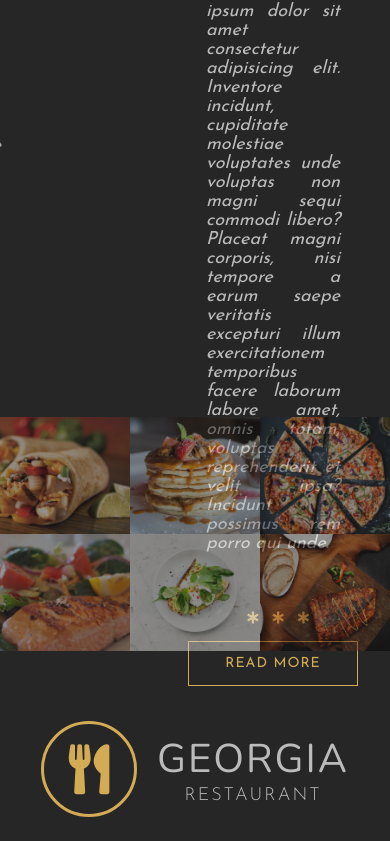
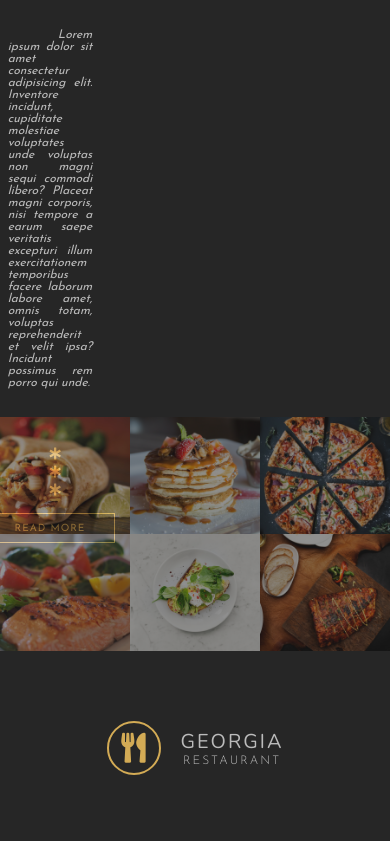
Before and after one commit to Rain-kanyini/udemy-resturant-georgia, a website: page index.html in a window 390 px wide. Shown: the part 1018-1859 px from the top of the page. Drawn offline with nearby package versions, Linux system fonts and the light colour scheme.

Commit message:
Project Responsive Part 2

```diff
--- a/css/main.css
+++ b/css/main.css
@@ -95,6 +95,9 @@
     top: 15%;
     left: 50%;
     transform: translate(-50%, -50%); }
+    @media (max-width: 500px) {
+      .header .brand {
+        @in; } }
   .header-banner {
     text-align: center;
     position: absolute;
@@ -116,6 +119,9 @@
     @media (max-width: 1300px) {
       .about-us-left {
         left: -150px; } }
+    @media (max-width: 800px) {
+      .about-us-left {
+        display: none; } }
     .about-us-left img {
       width: 100%;
       opacity: .7; }
@@ -129,6 +135,9 @@
     @media (max-width: 1300px) {
       .about-us-right {
         padding: 0 50px; } }
+    @media (max-width: 800px) {
+      .about-us-right {
+        width: 100px; } }
     .about-us-right .stars {
       margin: 30px 0; }
       @media (max-width: 1000px) {
@@ -155,6 +164,9 @@
       @media (max-width: 1000px) {
         .about-us-right .description {
           margin: 40px 0; } }
+      @media (max-width: 500px) {
+        .about-us-right .description {
+          font-size: 12px; } }
 
 .gallery .cards-wrapper {
   display: flex;
@@ -194,6 +206,11 @@
     font-weight: 300;
     letter-spacing: 2px;
     text-transform: capitalize; }
+  @media (max-width: 800px) {
+    .footer {
+      width: 70%;
+      margin: auto;
+      text-align: center; } }
 
 .hamburger-menu {
   width: 40px;
@@ -202,6 +219,14 @@
   top: 10%;
   right: 5%;
   z-index: 300; }
+  @media (max-width: 800px) {
+    .hamburger-menu {
+      width: 40px;
+      height: 35px; } }
+  @media (max-width: 500px) {
+    .hamburger-menu {
+      width: 25px;
+      height: 25px; } }
   .hamburger-menu .menu {
     display: flex;
     flex-direction: column;
@@ -214,6 +239,12 @@
       background-color: #d3ab55;
       transform-origin: right;
       transition: all .5s .5s; }
+      @media (max-width: 800px) {
+        .hamburger-menu .menu-line {
+          height: 3px; } }
+      @media (max-width: 500px) {
+        .hamburger-menu .menu-line {
+          height: 2px; } }
 
 .logo {
   font-size: 70px;
@@ -232,6 +263,12 @@
       font-size: 50px;
       width: 90px;
       height: 90px; } }
+  @media (max-width: 500px) {
+    .logo {
+      height: 50px;
+      width: 50px;
+      font-size: 30px;
+      border-width: 2px; } }
 
 .main-name {
   font-family: "Nunito", sans-serif;
@@ -243,6 +280,10 @@
   @media (max-width: 1000px) {
     .main-name {
       font-size: 40px; } }
+  @media (max-width: 500px) {
+    .main-name {
+      font-size: 20px;
+      text-align: center; } }
 
 .sub-name {
   font-family: "Josefin Sans", sans-serif;
@@ -252,6 +293,10 @@
   font-weight: 300;
   letter-spacing: 2px;
   text-transform: uppercase; }
+  @media (max-width: 500px) {
+    .sub-name {
+      font-size: 12px;
+      text-align: center; } }
 
 .main-heading {
   font-family: "Dancing Script", cursive;
@@ -265,6 +310,10 @@
   @media (max-width: 1000px) {
     .main-heading {
       font-size: 60px; } }
+  @media (max-width: 500px) {
+    .main-heading {
+      font-size: 40px;
+      margin-bottom: 20px; } }
 
 .sub-heading {
   font-family: "Josefin Sans", sans-serif;
@@ -284,6 +333,10 @@
   @media (max-width: 1000px) {
     .sub-heading {
       font-size: 30px; } }
+  @media (max-width: 500px) {
+    .sub-heading {
+      font-size: 20px;
+      margin-bottom: 10px; } }
 
 .main-btn {
   width: 170px;
@@ -301,6 +354,16 @@
   .main-btn:hover {
     background-color: #d3ab55;
     color: #262626; }
+  @media (max-width: 800px) {
+    .main-btn {
+      width: 40px;
+      height: 35px;
+      font-size: 12px; } }
+  @media (max-width: 500px) {
+    .main-btn {
+      width: 130px;
+      height: 30px;
+      font-size: 10px; } }
 
 .card {
   width: 33.3333%;
@@ -330,6 +393,9 @@
       @media (max-width: 900px) {
         .card-overlay-heading {
           font-size: 20px; } }
+      @media (max-width: 650px) {
+        .card-overlay-heading {
+          font-size: 25px; } }
     .card-overlay-paragraph {
       font-family: "Josefin Sans", sans-serif;
       font-size: 30px;
@@ -337,6 +403,12 @@
       font-weight: 300;
       letter-spacing: 2px;
       text-transform: capitalize; }
+      @media (max-width: 900px) {
+        .card-overlay-paragraph {
+          font-size: 20px; } }
+      @media (max-width: 650px) {
+        .card-overlay-paragraph {
+          font-size: 15px; } }
     .card-overlay-btn {
       width: 150px;
       height: 40px;
@@ -356,6 +428,11 @@
           font-size: 12px;
           width: 130px;
           height: 30px; } }
+      @media (max-width: 650px) {
+        .card-overlay-btn {
+          font-size: 10px;
+          width: 100px;
+          height: 30px; } }
   .card-img {
     width: 100%;
     height: 100%;
--- a/scss/_components.scss
+++ b/scss/_components.scss
@@ -5,6 +5,16 @@
     top: 10%;
     right: 5%;
     z-index: 300;
+
+    @media(max-width: 800px) {
+        width: 40px;
+        height: 35px;
+    }
+
+    @media(max-width: 500px) {
+        width: 25px;
+        height: 25px;
+    }
 
     .menu {
         @extend %fullSpace;
@@ -20,6 +30,14 @@
             background-color: $color-primary;
             transform-origin: right;
             transition: all .5s .5s;
+
+            @media(max-width: 800px) {
+                height: 3px;
+            }
+
+            @media(max-width: 500px) {
+                height: 2px;
+            }
         }
     }
 }
@@ -40,6 +58,13 @@
         width: 90px;
         height: 90px;
     }
+
+    @media(max-width: 500px) {
+        height: 50px;
+        width: 50px;
+        font-size: 30px;
+        border-width: 2px;
+    }
 }
 
 .main-name {
@@ -51,6 +76,11 @@
     @media(max-width: 1000px) {
         font-size: 40px;
     }
+
+    @media(max-width: 500px) {
+        font-size: 20px;
+        text-align: center;
+    }
 }
 
 .sub-name{
@@ -59,6 +89,11 @@
     color: $color-secondary;
     text-align: center;
     @include textStyles;
+
+    @media(max-width: 500px) {
+        font-size: 12px;
+        text-align: center;
+    }
 }
 
 .main-heading {
@@ -75,6 +110,11 @@
     @media(max-width: 1000px) {
         font-size: 60px;
     }
+
+    @media(max-width: 500px) {
+        font-size: 40px;
+        margin-bottom: 20px;
+      }
 }
 
 .sub-heading {
@@ -98,6 +138,11 @@
     @media(max-width: 1000px) {
         font-size: 30px;
     }
+
+    @media(max-width: 500px) {
+        font-size: 20px;
+        margin-bottom: 10px;
+      }
 }
 
 .main-btn {
@@ -117,6 +162,18 @@
     &:hover {
         background-color: $color-primary;
         color: $color-dark;
+    }
+
+    @media(max-width: 800px) {
+        width: 40px;
+        height: 35px;
+        font-size: 12px;
+    }
+
+    @media(max-width: 500px) {
+        width: 130px;
+        height: 30px;
+        font-size: 10px;
     }
 }
 
@@ -150,6 +207,10 @@
             @media(max-width: 900px) {
                 font-size: 20px;
             }
+
+            @media(max-width: 650px) {
+                font-size: 25px;
+            }
         }
 
         &-paragraph {
@@ -157,6 +218,14 @@
             font-size: 30px;
             margin-bottom: 30px;
             @include textStyles(capitalize);
+
+            @media(max-width: 900px) {
+                font-size: 20px;
+            }
+
+            @media(max-width: 650px) {
+                font-size: 15px;
+            }
         }
 
         &-btn {
@@ -180,6 +249,12 @@
                 height: 30px;
             }
 
+            @media(max-width: 650px) {
+                font-size: 10px;
+                width: 100px;
+                height: 30px;
+            }
+
         }
 
 
--- a/scss/_layout.scss
+++ b/scss/_layout.scss
@@ -112,7 +112,11 @@
     display: flex;
     align-items: center;
     @include centering(15%);
-    }
+
+    @media(max-width: 500px) {
+       @in
+     }
+   }
 
     &-banner {
         text-align: center;
@@ -138,6 +142,10 @@
             left: -150px;
         }
 
+        @media(max-width: 800px) {
+            display: none;
+        }
+
         img {
             width: 100%;
             opacity: .7;
@@ -155,6 +163,10 @@
 
         @media(max-width: 1300px) {
             padding: 0 50px;
+        }
+
+        @media(max-width: 800px) {
+            width: 100px;
         }
 
 
@@ -193,6 +205,10 @@
 
             @media(max-width: 1000px) {
                 margin: 40px 0;
+            }
+
+            @media(max-width: 500px) {
+                font-size: 12px;
             }
 
         }
@@ -250,4 +266,10 @@
         color: $color-secondary;
         @include textStyles(capitalize)
     }
+
+    @media(max-width: 800px) {
+        width: 70%;
+        margin: auto;
+        text-align: center;
+    }
 }
```
